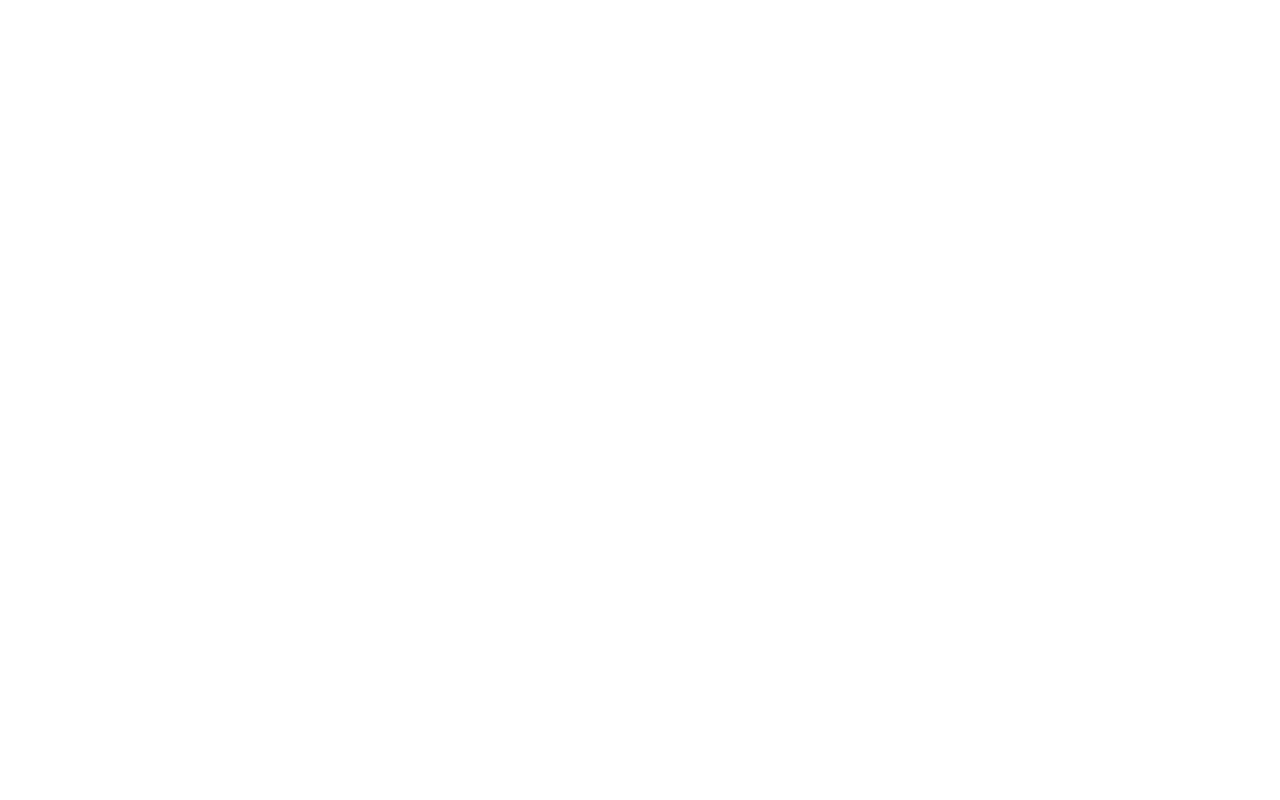
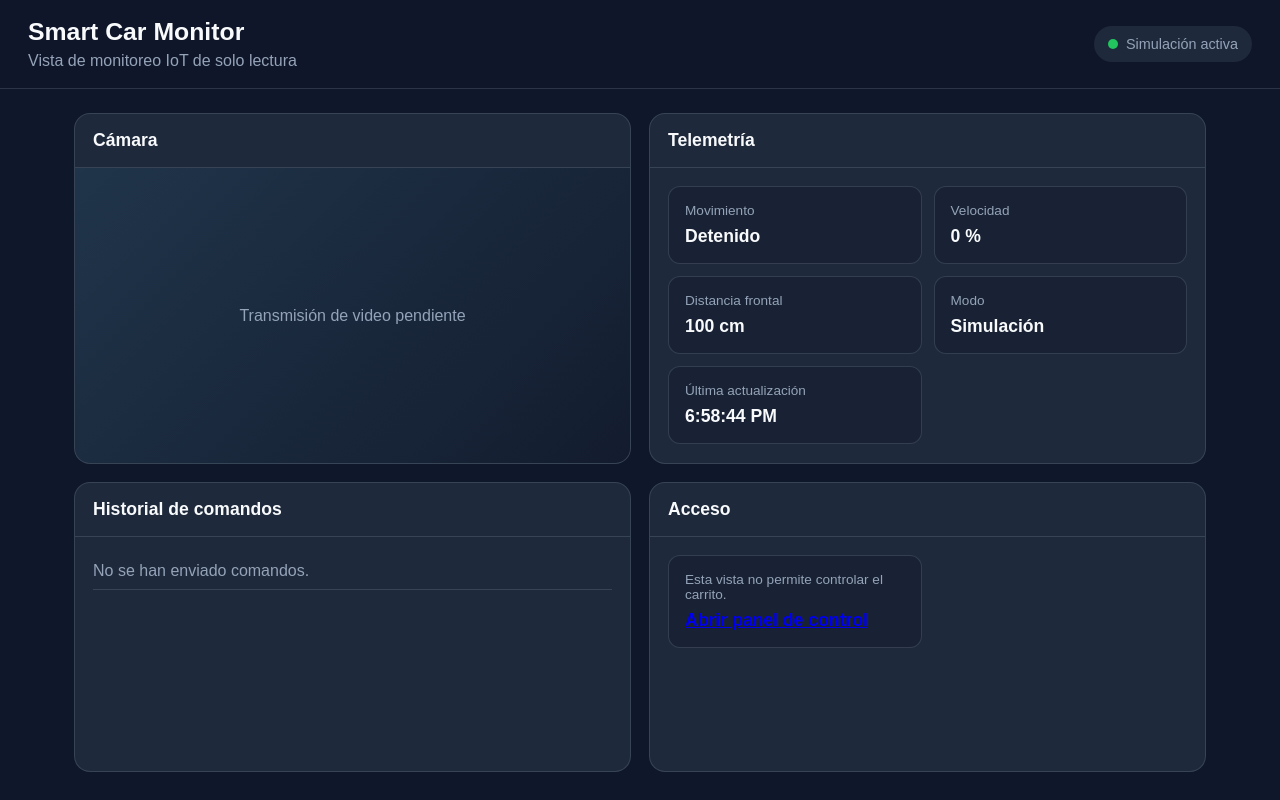
Before and after one commit to Josue-Isai-Sanchez-Santos/iot-smart-car-aws, a plain HTML site: page docs/monitor.html in a window 1280 px wide. Drawn offline with Linux system fonts and the light colour scheme.

Commit message:
agregar monitor de solo lectura y documentacion inicial

```diff
--- a/docs/index.html
+++ b/docs/index.html
@@ -161,10 +161,13 @@
 
   <!-- Los scripts se cargan al final del body para que el DOM ya exista cuando se ejecuten -->
   <!-- simulator.js: lógica de simulación local (estado y respuesta a comandos) -->
-  <script src="js/simulator.js"></script>
-  <!-- api.js: adaptador para enviar comandos al simulador o a AWS según `API_MODE` -->
-  <script src="js/api.js"></script>
-  <!-- app.js: código de interacción UI, eventos y actualización del dashboard -->
-  <script src="js/app.js"></script>
+<!-- Estado compartido entre el dashboard y monitor.html -->
+<script src="js/shared-state.js"></script>
+<!-- Lógica de simulación local -->
+<script src="js/simulator.js"></script>
+<!-- Adaptador para simulador o AWS -->
+<script src="js/api.js"></script>
+<!-- Interacción del panel principal -->
+<script src="js/app.js"></script>
 </body>
 </html>
--- /dev/null
+++ b/docs/js/monitor.js
@@ -0,0 +1,91 @@
+/*
+  monitor.js
+  Vista de solo lectura para mostrar el estado compartido del carrito.
+  Este archivo muestra los datos guardados en localStorage y se
+  actualiza automáticamente cuando otro panel hace cambios.
+*/
+
+// --- Referencias a elementos del DOM del monitor ---
+const monitorMovement = document.getElementById("monitor-movement");
+const monitorSpeed = document.getElementById("monitor-speed");
+const monitorDistance = document.getElementById("monitor-distance");
+const monitorMode = document.getElementById("monitor-mode");
+const monitorUpdatedAt = document.getElementById("monitor-updated-at");
+const monitorHistory = document.getElementById("monitor-history");
+const monitorStatus = document.getElementById("monitor-status");
+
+/**
+ * Traduce una acción técnica del carrito a una etiqueta legible.
+ *
+ * @param {string} action - Acción como 'adelante', 'atras', 'izquierda', etc.
+ * @returns {string} Etiqueta de visualización.
+ */
+function translateMonitorAction(action) {
+  const labels = {
+    adelante: "Adelante",
+    atras: "Atrás",
+    izquierda: "Izquierda",
+    derecha: "Derecha",
+    detener: "Detenido",
+    emergencia: "Emergencia"
+  };
+
+  return labels[action] ?? action;
+}
+
+/**
+ * Lee el estado del carrito compartido y actualiza los elementos del monitor.
+ * Muestra movimiento, velocidad, distancia, modo, hora de actualización y estado.
+ */
+function renderMonitorState() {
+  const state = getCarState();
+
+  monitorMovement.textContent = translateMonitorAction(state.movement);
+  monitorSpeed.textContent = state.speed;
+  monitorDistance.textContent = state.distanceCm;
+  monitorMode.textContent = state.mode;
+  monitorUpdatedAt.textContent =
+    new Date(state.updatedAt).toLocaleTimeString();
+
+  monitorStatus.innerHTML = state.online
+    ? '<span class="status-dot"></span> Simulación activa'
+    : '<span class="status-dot"></span> Sin conexión';
+}
+
+/**
+ * Renderiza el historial de comandos guardado en localStorage.
+ * Si no hay entradas, muestra un mensaje por defecto.
+ */
+function renderMonitorHistory() {
+  const history = getCommandHistory();
+
+  if (history.length === 0) {
+    monitorHistory.innerHTML = "<li>No se han enviado comandos.</li>";
+    return;
+  }
+
+  monitorHistory.innerHTML = "";
+
+  history.forEach((entry) => {
+    const item = document.createElement("li");
+
+    item.textContent =
+      `${entry.time} — ${translateMonitorAction(entry.action)} — ${entry.speed} %`;
+
+    monitorHistory.appendChild(item);
+  });
+}
+
+/**
+ * Observa cambios en el estado compartido y actualiza la vista del monitor.
+ * Esto permite que el monitor se mantenga sincronizado cuando otro panel
+ * modifica el estado o el historial.
+ */
+subscribeToSharedState(() => {
+  renderMonitorState();
+  renderMonitorHistory();
+});
+
+// Render inicial al cargar la página.
+renderMonitorState();
+renderMonitorHistory();
--- /dev/null
+++ b/docs/js/shared-state.js
@@ -0,0 +1,129 @@
+/*
+  shared-state.js
+  Estado compartido entre el panel de control y la vista de monitoreo.
+
+  Durante la etapa de simulación se utiliza localStorage.
+  Más adelante este archivo se adaptará para consumir telemetría real desde AWS.
+*/
+
+const STORAGE_KEYS = {
+  state: "smart-car-state",
+  history: "smart-car-history"
+};
+
+const DEFAULT_CAR_STATE = {
+  online: true,
+  movement: "detener",
+  speed: 0,
+  distanceCm: 100,
+  mode: "Simulación",
+  updatedAt: Date.now()
+};
+
+function readJson(key, fallbackValue) {
+  // Lee un valor JSON desde localStorage y lo convierte a objeto.
+  // Si la clave no existe o hay un error, devuelve el valor por defecto.
+  try {
+    const storedValue = localStorage.getItem(key);
+
+    if (!storedValue) {
+      return fallbackValue;
+    }
+
+    return JSON.parse(storedValue);
+  } catch (error) {
+    console.error(`No fue posible leer ${key}:`, error);
+    return fallbackValue;
+  }
+}
+
+/**
+ * Guarda el estado actual del auto en localStorage.
+ * Combina el estado recibido con los valores por defecto y actualiza la marca de tiempo.
+ *
+ * @param {object} state - Estado parcial del auto que puede incluir movement, speed, distanceCm, mode, etc.
+ * @returns {object} El estado normalizado y guardado en localStorage.
+ */
+function saveCarState(state) {
+  const normalizedState = {
+    ...DEFAULT_CAR_STATE,
+    ...state,
+    updatedAt: Date.now()
+  };
+
+  localStorage.setItem(
+    STORAGE_KEYS.state,
+    JSON.stringify(normalizedState)
+  );
+
+  return normalizedState;
+}
+
+/**
+ * Recupera el estado del auto almacenado en localStorage.
+ * Si no existe valor guardado, devuelve el estado por defecto.
+ *
+ * @returns {object} Estado del auto.
+ */
+function getCarState() {
+  return readJson(STORAGE_KEYS.state, DEFAULT_CAR_STATE);
+}
+
+/**
+ * Guarda el historial de comandos en localStorage.
+ * Limita el tamaño del historial a 50 entradas para evitar almacenamiento excesivo.
+ *
+ * @param {Array<object>} history - Lista de comandos enviados.
+ * @returns {Array<object>} Historial normalizado guardado.
+ */
+function saveCommandHistory(history) {
+  const normalizedHistory = Array.isArray(history)
+    ? history.slice(0, 50)
+    : [];
+
+  localStorage.setItem(
+    STORAGE_KEYS.history,
+    JSON.stringify(normalizedHistory)
+  );
+
+  return normalizedHistory;
+}
+
+/**
+ * Recupera el historial de comandos desde localStorage.
+ * Devuelve un arreglo vacío si no hay historial guardado.
+ *
+ * @returns {Array<object>} Historial de comandos.
+ */
+function getCommandHistory() {
+  return readJson(STORAGE_KEYS.history, []);
+}
+
+/**
+ * Elimina el historial compartido de localStorage.
+ */
+function clearSharedHistory() {
+  localStorage.removeItem(STORAGE_KEYS.history);
+}
+
+/**
+ * Permite sincronizar cambios de estado e historial entre pestañas o ventanas.
+ * Cuando otra pestaña cambia una clave relevante en localStorage, llama al callback.
+ *
+ * @param {function} callback - Función a ejecutar con { state, history } actualizado.
+ */
+function subscribeToSharedState(callback) {
+  window.addEventListener("storage", (event) => {
+    const relevantKeys = [
+      STORAGE_KEYS.state,
+      STORAGE_KEYS.history
+    ];
+
+    if (relevantKeys.includes(event.key)) {
+      callback({
+        state: getCarState(),
+        history: getCommandHistory()
+      });
+    }
+  });
+}
--- a/docs/monitor.html
+++ b/docs/monitor.html
@@ -0,0 +1,113 @@
+<!DOCTYPE html>
+<!--
+  monitor.html
+  Interfaz de solo lectura para monitorear el estado compartido del carrito.
+  Los datos se obtienen de localStorage a través de shared-state.js y monitor.js.
+-->
+<html lang="es">
+<head>
+  <meta charset="UTF-8">
+  <meta name="viewport" content="width=device-width, initial-scale=1.0">
+
+  <title>Smart Car Monitor</title>
+
+  <!-- Estilos compartidos con el panel de control -->
+  <link rel="stylesheet" href="css/styles.css">
+</head>
+
+<body>
+  <header class="topbar">
+    <div>
+      <h1>Smart Car Monitor</h1>
+      <p>Vista de monitoreo IoT de solo lectura</p>
+    </div>
+
+    <!-- Estado global de la conexión / simulación -->
+    <div id="monitor-status" class="status status-online">
+      <span class="status-dot"></span>
+      Simulación activa
+    </div>
+  </header>
+
+  <main class="dashboard">
+    <!-- Sección de cámara: placeholder mientras no hay transmisión real -->
+    <section class="card camera-card">
+      <div class="card-header">
+        <h2>Cámara</h2>
+      </div>
+
+      <div class="camera-placeholder">
+        <span>Transmisión de video pendiente</span>
+      </div>
+    </section>
+
+    <!-- Sección de telemetría con valores que se actualizan desde monitor.js -->
+    <section class="card telemetry-card">
+      <div class="card-header">
+        <h2>Telemetría</h2>
+      </div>
+
+      <div class="telemetry-grid">
+        <div class="telemetry-item">
+          <span class="telemetry-label">Movimiento</span>
+          <strong id="monitor-movement">Detenido</strong>
+        </div>
+
+        <div class="telemetry-item">
+          <span class="telemetry-label">Velocidad</span>
+          <strong><span id="monitor-speed">0</span> %</strong>
+        </div>
+
+        <div class="telemetry-item">
+          <span class="telemetry-label">Distancia frontal</span>
+          <strong><span id="monitor-distance">100</span> cm</strong>
+        </div>
+
+        <div class="telemetry-item">
+          <span class="telemetry-label">Modo</span>
+          <strong id="monitor-mode">Simulación</strong>
+        </div>
+
+        <div class="telemetry-item">
+          <span class="telemetry-label">Última actualización</span>
+          <strong id="monitor-updated-at">--:--:--</strong>
+        </div>
+      </div>
+    </section>
+
+    <!-- Historial de comandos ejecutados desde el panel de control -->
+    <section class="card history-card">
+      <div class="card-header">
+        <h2>Historial de comandos</h2>
+      </div>
+
+      <ul id="monitor-history" class="command-history">
+        <li>No se han enviado comandos.</li>
+      </ul>
+    </section>
+
+    <!-- Sección de acceso indica que esta vista no puede controlar el carrito -->
+    <section class="card">
+      <div class="card-header">
+        <h2>Acceso</h2>
+      </div>
+
+      <div class="telemetry-grid">
+        <div class="telemetry-item">
+          <span class="telemetry-label">
+            Esta vista no permite controlar el carrito.
+          </span>
+
+          <strong>
+            <a href="index.html">Abrir panel de control</a>
+          </strong>
+        </div>
+      </div>
+    </section>
+  </main>
+
+  <!-- Carga la lógica de estado compartido y la vista de monitorización -->
+  <script src="js/shared-state.js"></script>
+  <script src="js/monitor.js"></script>
+</body>
+</html>
```
Also changed, not shown: docs/js/app.js (+61 -18 lines), 2 other files.
